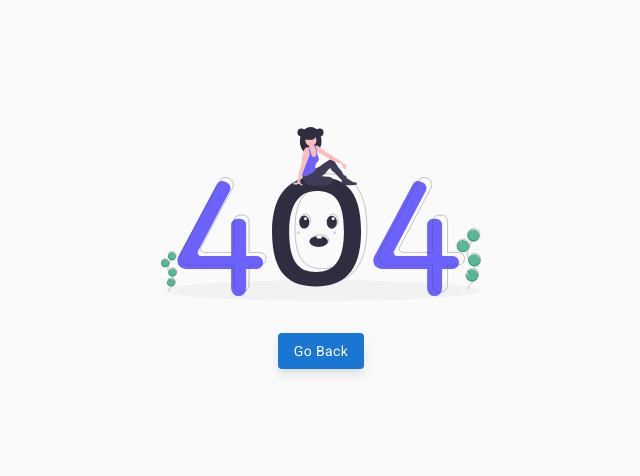
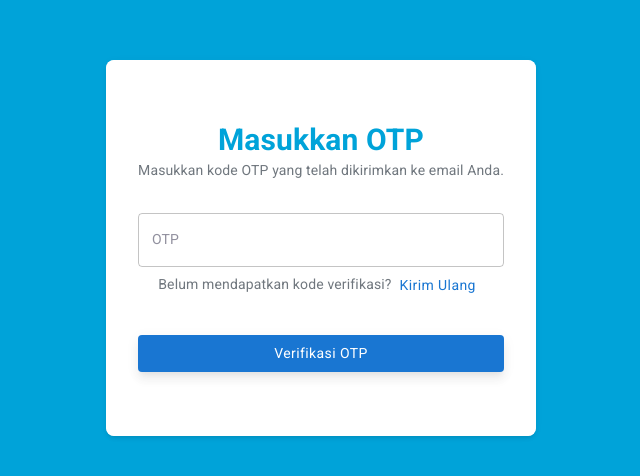
Before and after one commit to ridhofrd/monitoringTeltonika, a React (Create React App) app in the folder project-truck-cooling/front-end/: page /session/OTP in a window 1280 px wide. Shown: the part 152-628 px from the top of the page, without its empty margins (319-959 px from the left). Built offline with nearby package versions, Linux system fonts and the light colour scheme; no server answers; a small style sheet from the web is missing; what axios-mock-adapter would draw is missing.

Commit message:
Create OTP

```diff
--- a/project-truck-cooling/front-end/src/app/routes.js
+++ b/project-truck-cooling/front-end/src/app/routes.js
@@ -14,6 +14,7 @@ const NotFound = Loadable(lazy(() => import("app/views/sessions/NotFound")));
 const JwtLogin = Loadable(lazy(() => import("app/views/sessions/JwtLogin")));
 const JwtRegister = Loadable(lazy(() => import("app/views/sessions/JwtRegister")));
 const ForgotPassword = Loadable(lazy(() => import("app/views/sessions/ForgotPassword")));
+const OTP = Loadable(lazy(() => import("app/views/sessions/OTP")));
 // E-CHART PAGE
 const AppEchart = Loadable(lazy(() => import("app/views/charts/echarts/AppEchart")));
 
@@ -64,6 +65,7 @@ const routes = [
   { path: "/session/signin", element: <JwtLogin /> },
   { path: "/session/signup", element: <JwtRegister /> },
   { path: "/session/forgot-password", element: <ForgotPassword /> },
+  { path: "/session/OTP", element: <OTP /> },
 
   { path: "/", element: <Navigate to="dashboard/client" /> },
   { path: "*", element: <NotFound /> }
--- /dev/null
+++ b/project-truck-cooling/front-end/src/app/views/sessions/OTP.jsx
@@ -0,0 +1,90 @@
+import { useState } from "react";
+import { Box, Grid, TextField, Card, styled, Button, Typography } from "@mui/material";
+import { useNavigate } from "react-router-dom";
+
+// STYLED COMPONENTS
+const FlexBox = styled(Box)(() => ({
+  display: "flex",
+  justifyContent: "center",
+  alignItems: "center",
+  height: "100vh",
+  backgroundColor: "#00A3D9",
+}));
+
+const ContentBox = styled("div")(() => ({
+  padding: "2rem",
+  backgroundColor: "white",
+  borderRadius: "8px",
+  boxShadow: "0 2px 10px rgba(0,0,0,0.1)",
+}));
+
+export default function OtpScreen() {
+  const [otp, setOtp] = useState("");
+  const navigate = useNavigate();
+
+  const handleOtpSubmit = () => {
+    // Logika untuk verifikasi OTP, misalnya mengirimkan OTP ke server
+    if (otp === "123456") {
+      // Jika OTP benar, arahkan ke halaman berikutnya atau login
+      navigate("/home");
+    } else {
+      alert("OTP salah, coba lagi.");
+    }
+  };
+
+  return (
+    <FlexBox>
+      <Card>
+        <Grid container spacing={3} justifyContent="center">
+          <Grid item xs={12}>
+            <ContentBox>
+                <h2 style={{ textAlign: "center", color: "#00A3D9", fontSize: "30px", marginBottom: "-1rem" }}>Masukkan OTP</h2>
+                <p style={{ textAlign: "center", color: "#70777E", fontSize: "14px", marginBottom: "2rem" }}>
+                Masukkan kode OTP yang telah dikirimkan ke email Anda.
+                </p>
+             <TextField
+                fullWidth
+                label="OTP"
+                variant="outlined"
+                value={otp}
+                onChange={(e) => setOtp(e.target.value)}
+                sx={{ mb: 0 }}
+              />
+              <Typography
+                variant="body2"
+                color="#70777E"
+                align="center"
+                sx={{ mb: 4 }}
+              >
+                Belum mendapatkan kode verifikasi?{''}
+                <Button
+                  variant="text"
+                  color="primary"
+                  onClick={() => alert('Kirim ulang OTP')}
+                >
+                  Kirim Ulang
+                </Button>
+              </Typography>
+              <Button
+                variant="contained"
+                color="primary"
+                fullWidth
+                onClick={handleOtpSubmit}
+                sx={{ mb: 4 }} >
+                Verifikasi OTP
+              </Button>
+              {/* <Button
+                variant="text"
+                color="secondary"
+                fullWidth
+                onClick={() => navigate("/session/forgot-password")}
+                >
+                Back to Email
+              </Button> */}
+            </ContentBox>
+          </Grid>
+        </Grid>
+      </Card>
+    </FlexBox>
+  );
+}
```
